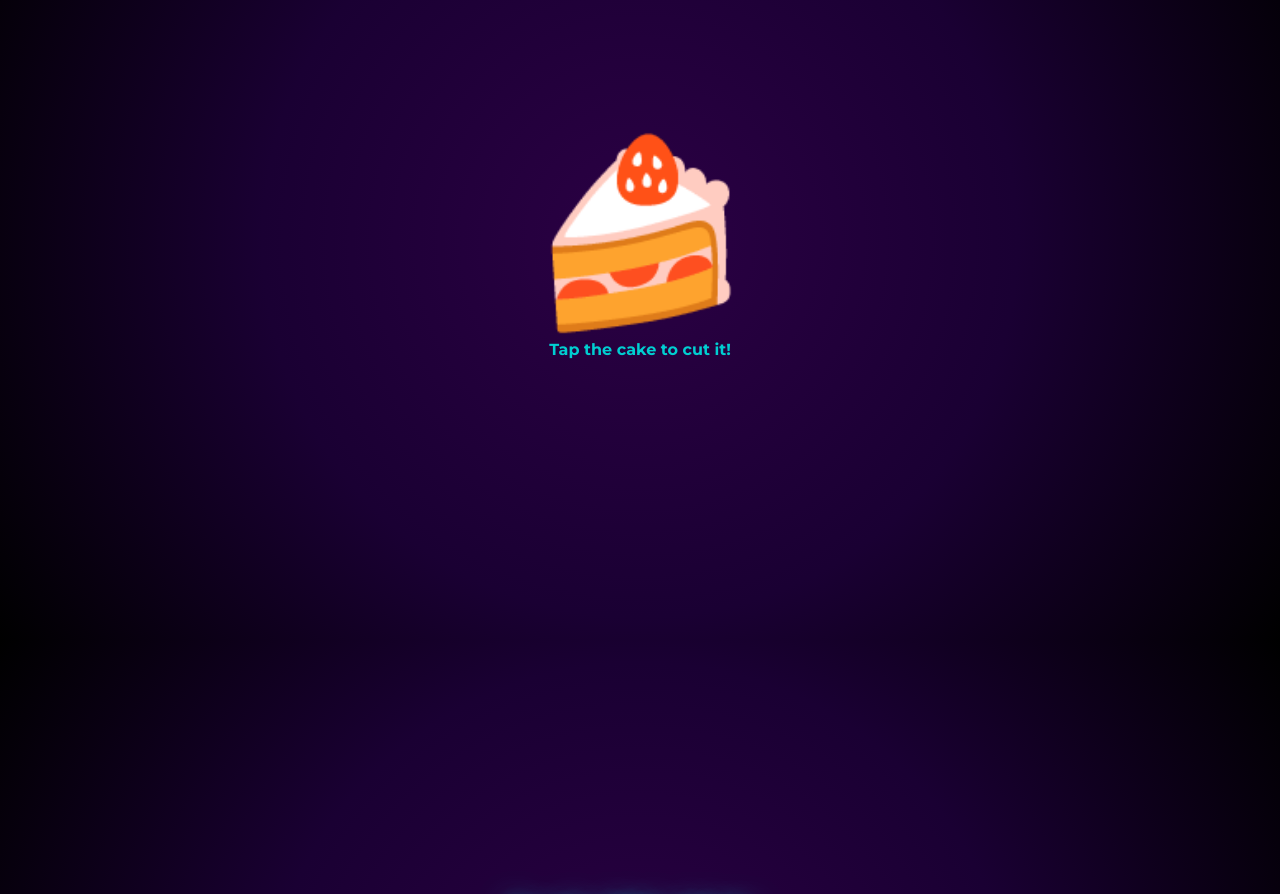
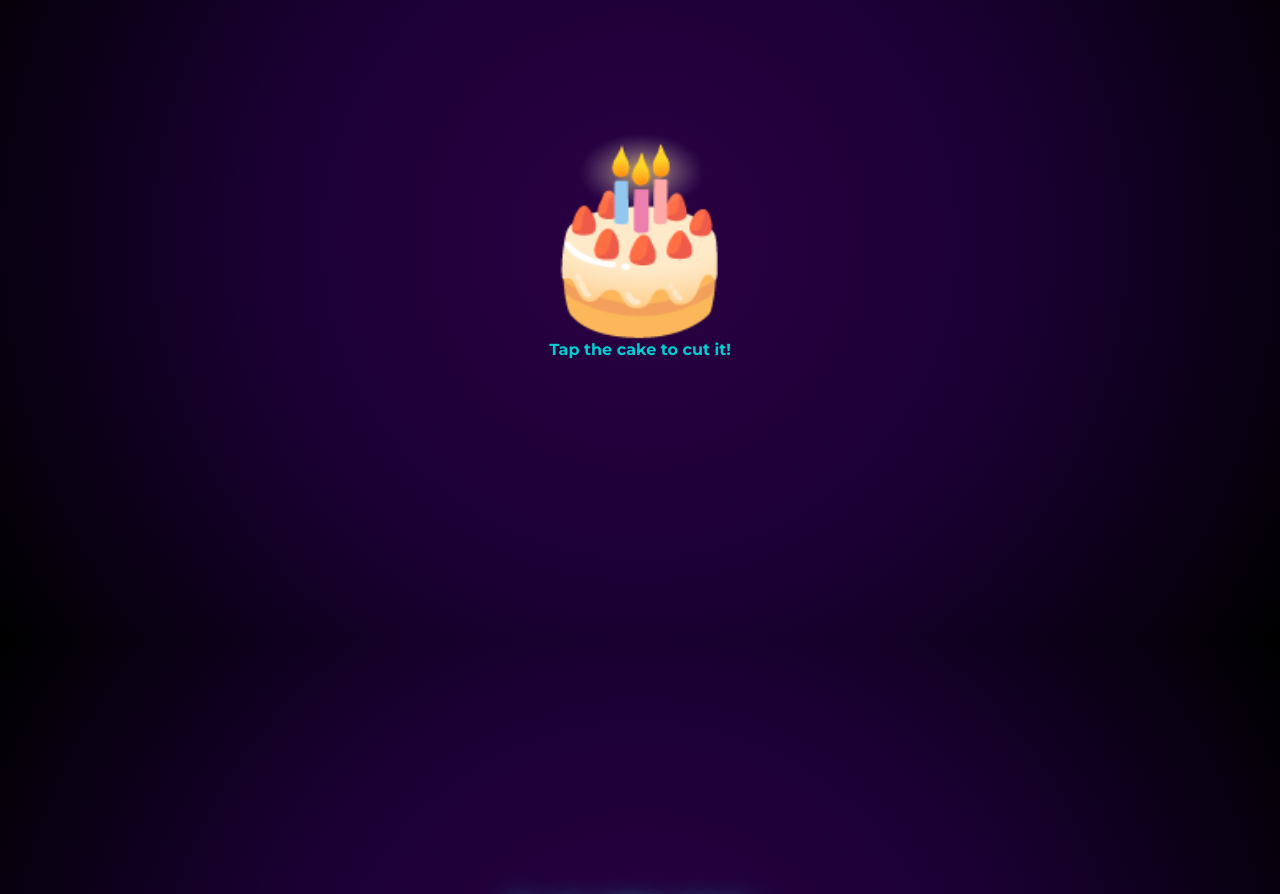
Before and after one commit to babygirlie/Banger, a plain HTML site: page index.html in a window 1280 px wide. Shown: the part 8960-9854 px from the top of the page. Drawn offline with Linux system fonts and the light colour scheme.

Commit message:
Update index.html

```diff
--- a/index.html
+++ b/index.html
@@ -128,7 +128,7 @@
 
      <!-- Page 12: The Slice of Cake -->
      <section id="s12">
-     <div id="cakeDisplay" class="cake-icon" onclick="handleCake()">🍰</div>
+     <div id="cakeDisplay" class="cake-icon" onclick="handleCake()">🎂</div>
      <p id="cakeMsg">Tap the cake to cut it!</p>
 </section>
 
```
